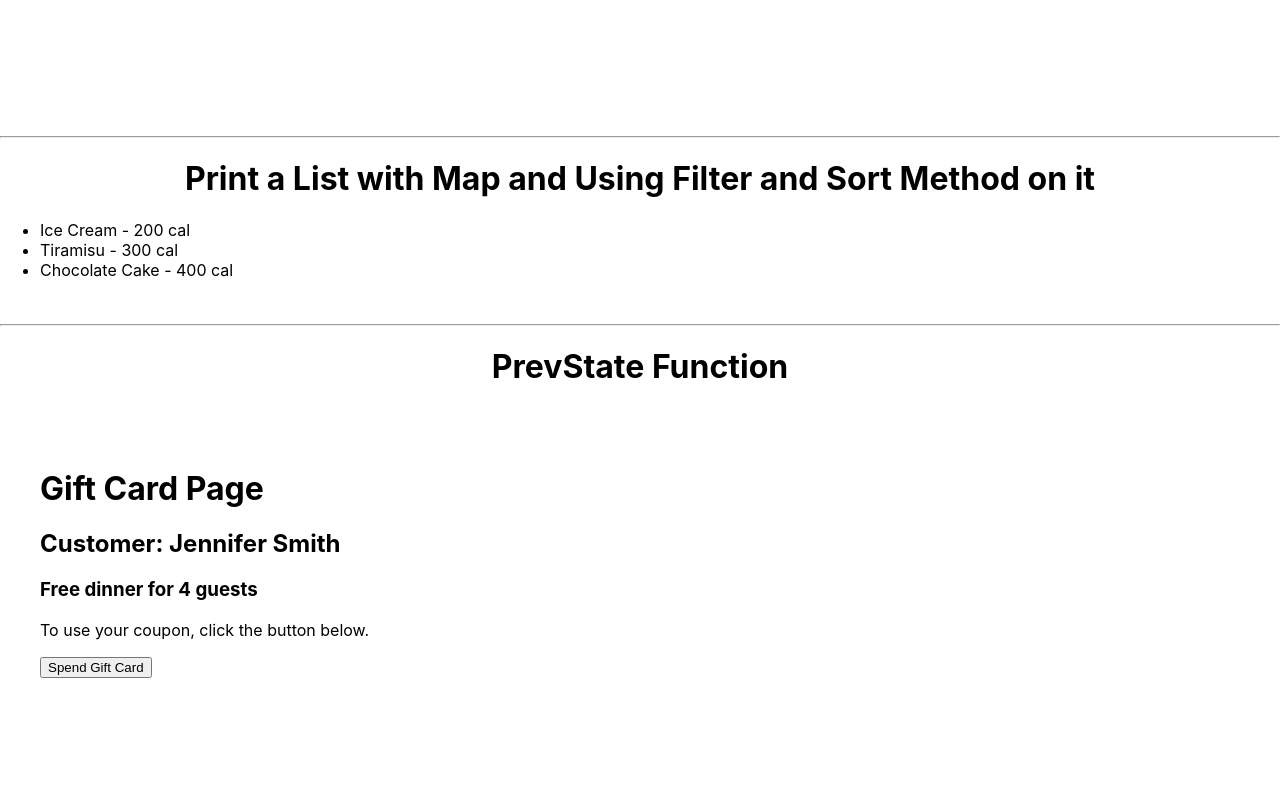
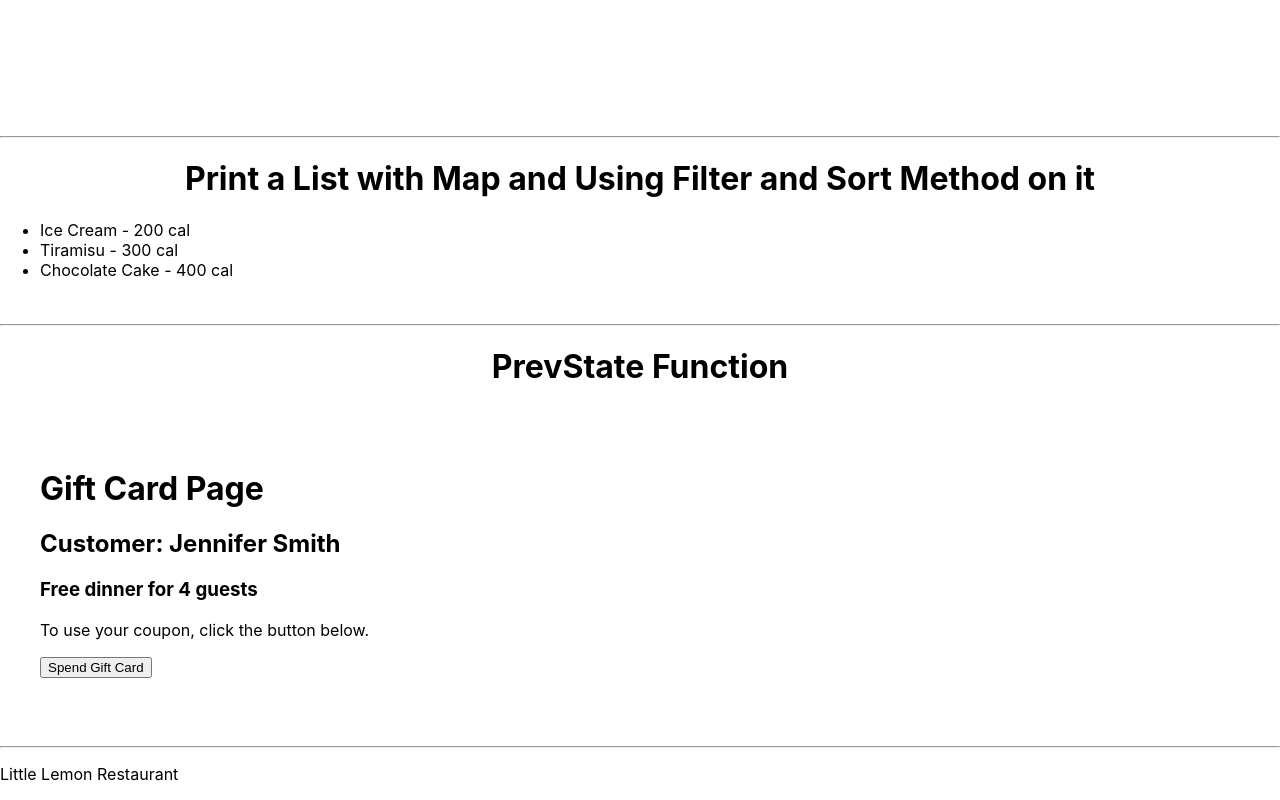
Before and after one commit to MuhammadShahbaz47/ReactJS-Practice, a React (Create React App) app: page / in a window 1280 px wide. Shown: the part 1921-2721 px from the top of the page. Before the commit the page ends 2639 px from the top, so only its background shows below. Built offline with nearby package versions, Linux system fonts and the light colour scheme.

Commit message:
Simple App test using Jest

```diff
--- a/src/App.js
+++ b/src/App.js
@@ -11,6 +11,7 @@ import ConditionalRendering from './components/ConditionalRendering';
 import MediaUse from './components/MediaUse';
 import DessertsList from './components/dessertList';
 import PrevStateFunction from './advReactComponents/prevStateFunction';
+import AppTwo from './advReactComponents/Test';
 
 const desserts = [
   {
@@ -110,6 +111,13 @@ function App(props) {
 
     <PrevStateFunction />
 
+    <br/>
+    <hr/>
+
+    {/* For Simple Testing using Jest */}
+
+    <AppTwo/>
+
   </div>
   )
 }
--- /dev/null
+++ b/src/advReactComponents/Test.js
@@ -0,0 +1,9 @@
+import React from "react"
+
+export default function AppTwo(){
+    return(
+        <div>
+            <p>Little Lemon Restaurant</p>
+        </div>
+    )
+}
```
Also changed, not shown: 1 other file (tests, documents, lock files or other folders).
